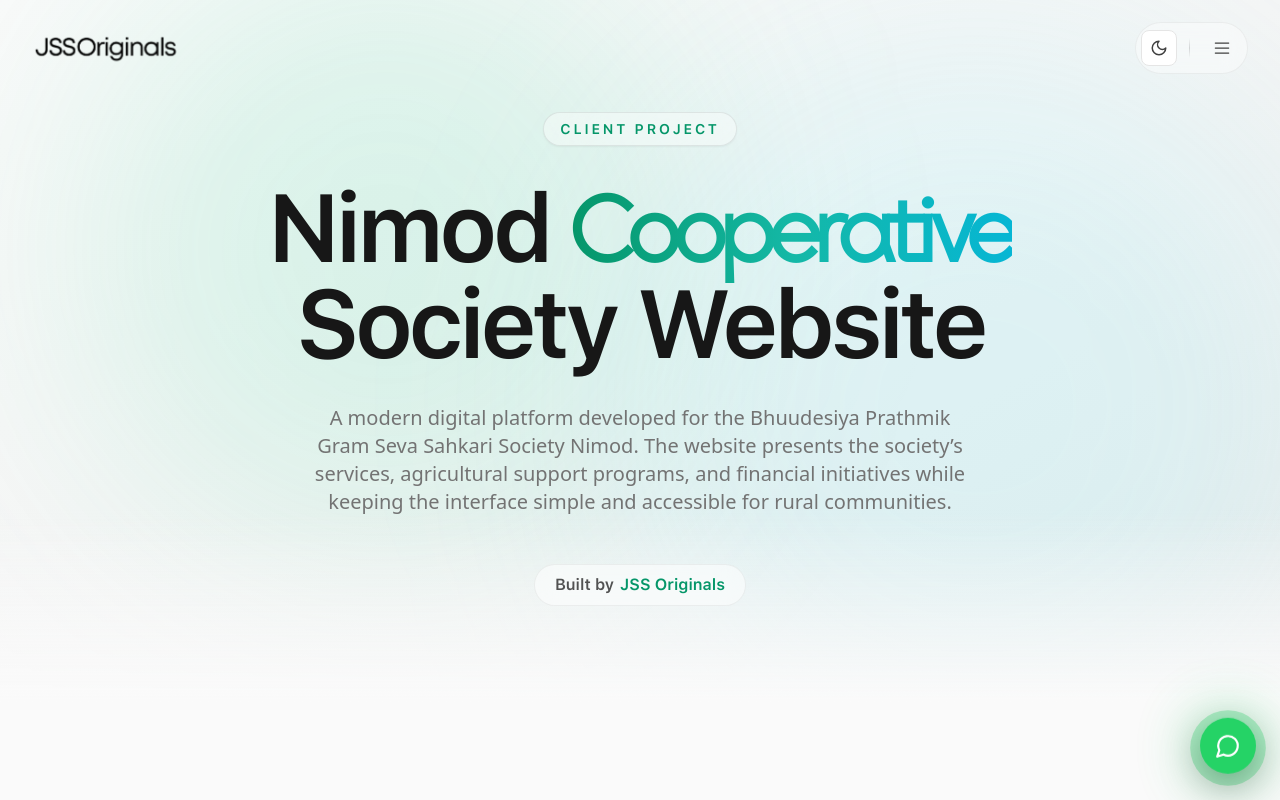
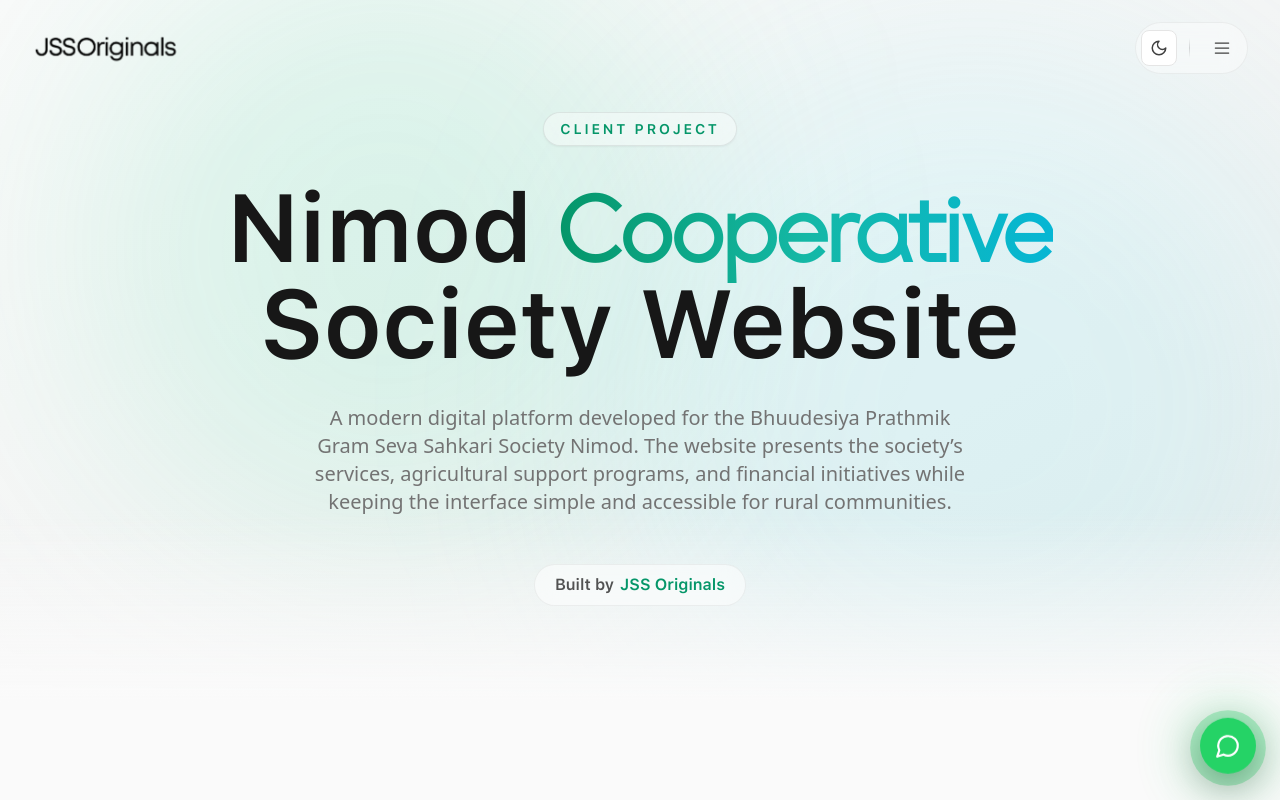
Before and after one commit to jitendra-math/Agency-Website, a Next.js app: page /nimod-pacs-project in a window 1280 px wide. Shown: the top 800 px of the page. Built offline with nearby package versions, Linux system fonts and the light colour scheme; a web font is replaced by a local one.

Commit message:
Update NimodHero.js

```diff
--- a/src/components/sections/nimod/NimodHero.js
+++ b/src/components/sections/nimod/NimodHero.js
@@ -118,7 +118,7 @@
           {/* Title */}
           <motion.h1
             variants={fadeUp}
-            className="text-5xl sm:text-6xl md:text-8xl font-extrabold tracking-tighter leading-[1] text-neutral-900 dark:text-white"
+            className="text-5xl sm:text-6xl md:text-8xl font-extrabold leading-[1] text-neutral-900 dark:text-white"
           >
             {before}
             <span
```
